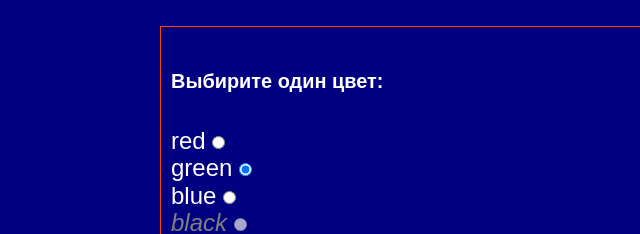
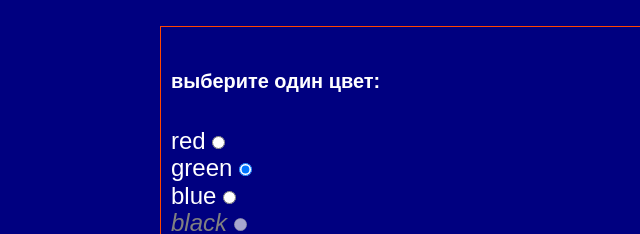
Before and after one commit to gennadiy1970/forms, a plain HTML site: page html/inputs/radio.html in a window 1280 px wide. Shown: the part 332-566 px from the top of the page, 0-640 px from the left. Drawn offline with nearby package versions, Linux system fonts and the light colour scheme.

Commit message:
Update radio.html

```diff
--- a/html/inputs/radio.html
+++ b/html/inputs/radio.html
@@ -38,7 +38,7 @@
       </ul>
       <h4>radio</h4>
       <form action="#" method="get" class="db-label">
-        <h5>Выбирите один цвет:</h5>
+        <h5>выберите один цвет:</h5>
         <label>red <input type="radio" name="color" value="red"/></label>
         <label
           >green <input type="radio" name="color" value="green" checked
```
